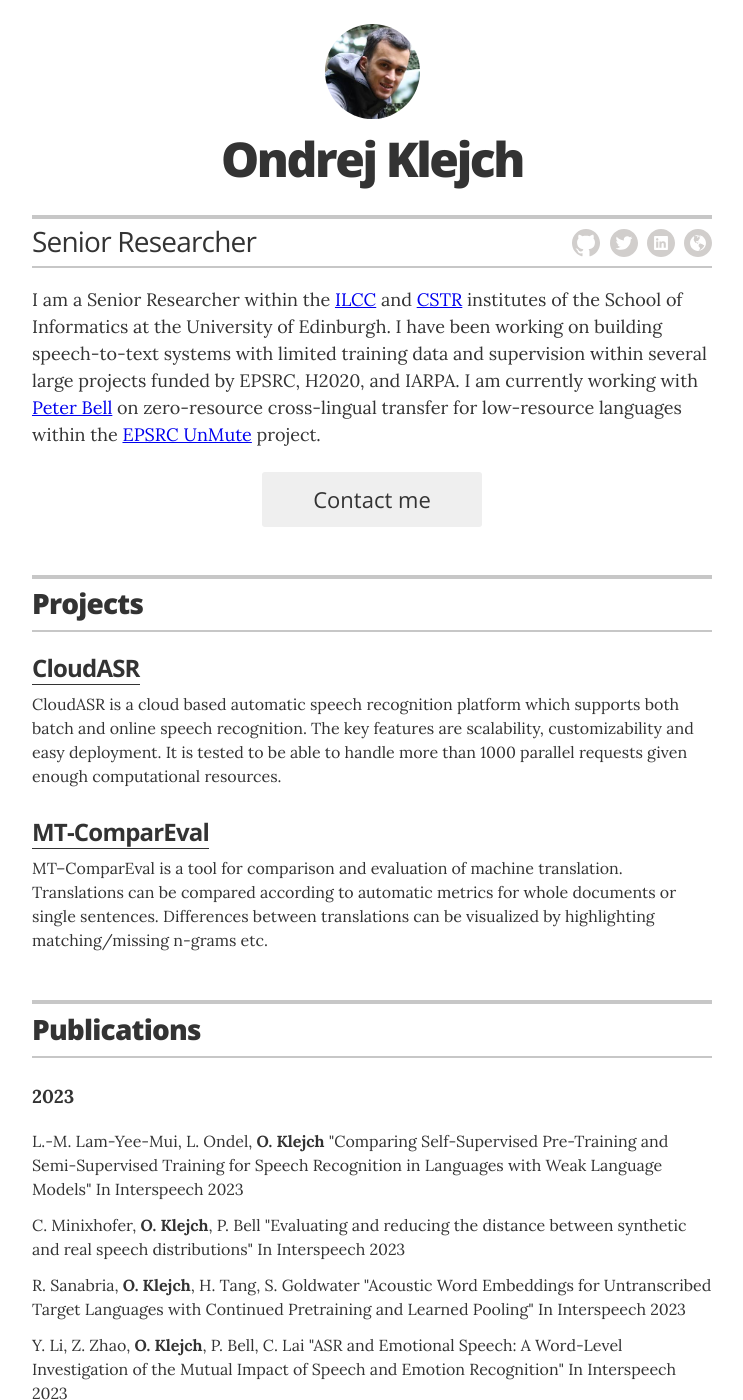
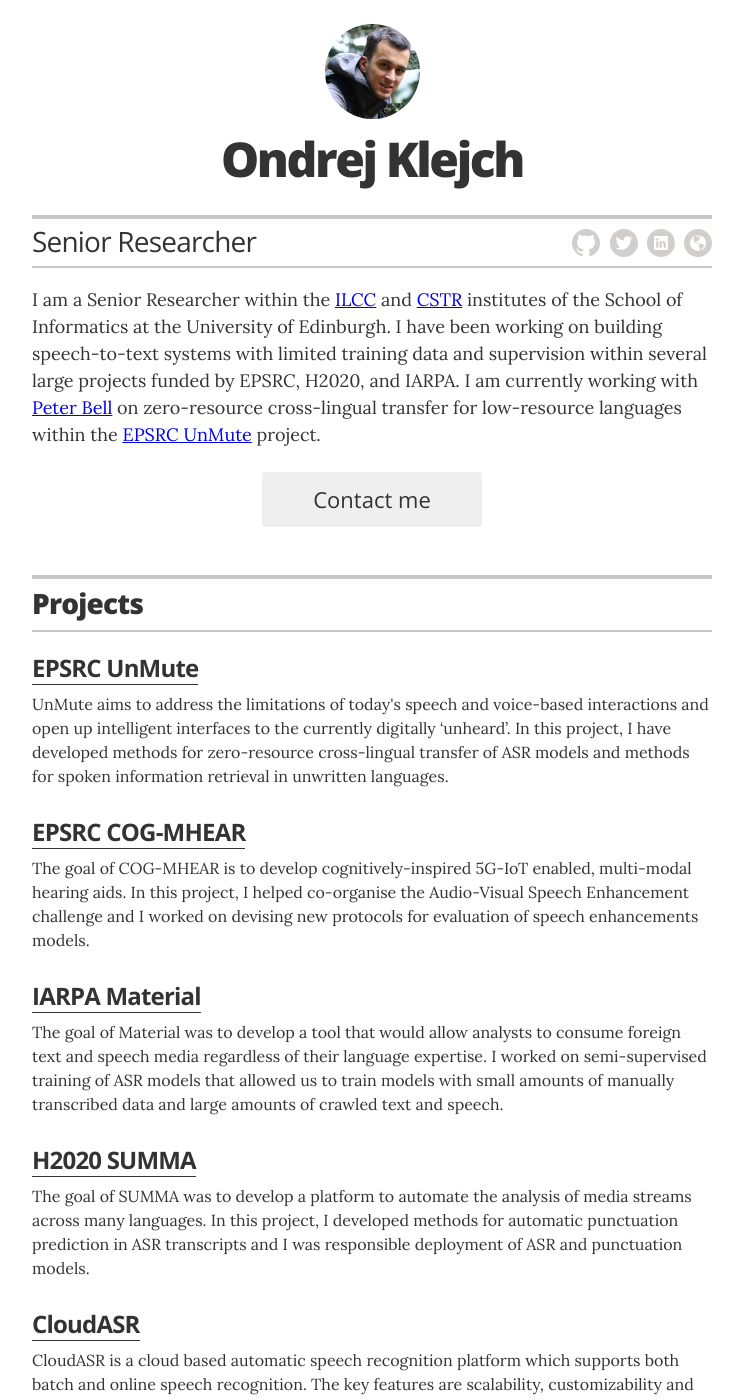
Before and after one commit to ondrejklejch/ondrejklejch.github.io, a Jekyll site: the page built from index.html, in a window 1280 px wide and 1400 px high. Shown: the whole window, without its empty margins (268-1011 px from the left). Built offline with Jekyll 4.4.1, drawn with Linux system fonts in a browser that asks for light colours.

Commit message:
Project updated.

```diff
--- a/_data/projects.yml
+++ b/_data/projects.yml
@@ -1,5 +1,25 @@
 # Projects
 # uncomment the urls if you wish to display them, and add your own URL
+
+- project: EPSRC UnMute
+  duration: 2020 &mdash; 2024
+  url: "https://gow.epsrc.ukri.org/NGBOViewGrant.aspx?GrantRef=EP/T024976/1"
+  description: UnMute aims to address the limitations of today's speech and voice-based interactions and open up intelligent interfaces to the currently digitally ‘unheard’. In this project, I have developed methods for zero-resource cross-lingual transfer of ASR models and methods for spoken information retrieval in unwritten languages.
+
+- project: EPSRC COG-MHEAR
+  duration: 2021 &mdash; 2025
+  url: "https://gow.epsrc.ukri.org/NGBOViewGrant.aspx?GrantRef=EP/T021063/1"
+  description: The goal of COG-MHEAR is to develop cognitively-inspired 5G-IoT enabled, multi-modal hearing aids. In this project, I helped co-organise the Audio-Visual Speech Enhancement challenge and I worked on devising new protocols for evaluation of speech enhancements models.
+
+- project: IARPA Material
+  duration: 2016 &mdash; 2021
+  url: "https://www.iarpa.gov/research-programs/material"
+  description: The goal of Material was to develop a tool that would allow analysts to consume foreign text and speech media regardless of their language expertise. I worked on semi-supervised training of ASR models that allowed us to train models with small amounts of manually transcribed data and large amounts of crawled text and speech.
+
+- project: H2020 SUMMA
+  duration: 2016 &mdash; 2019
+  url: "https://cordis.europa.eu/project/id/688139"
+  description: The goal of SUMMA was to develop a platform to automate the analysis of media streams across many languages. In this project, I developed methods for automatic punctuation prediction in ASR transcripts and I was responsible deployment of ASR and punctuation models.
 
 - project: CloudASR
   duration: 2014 &mdash; 2015
```
